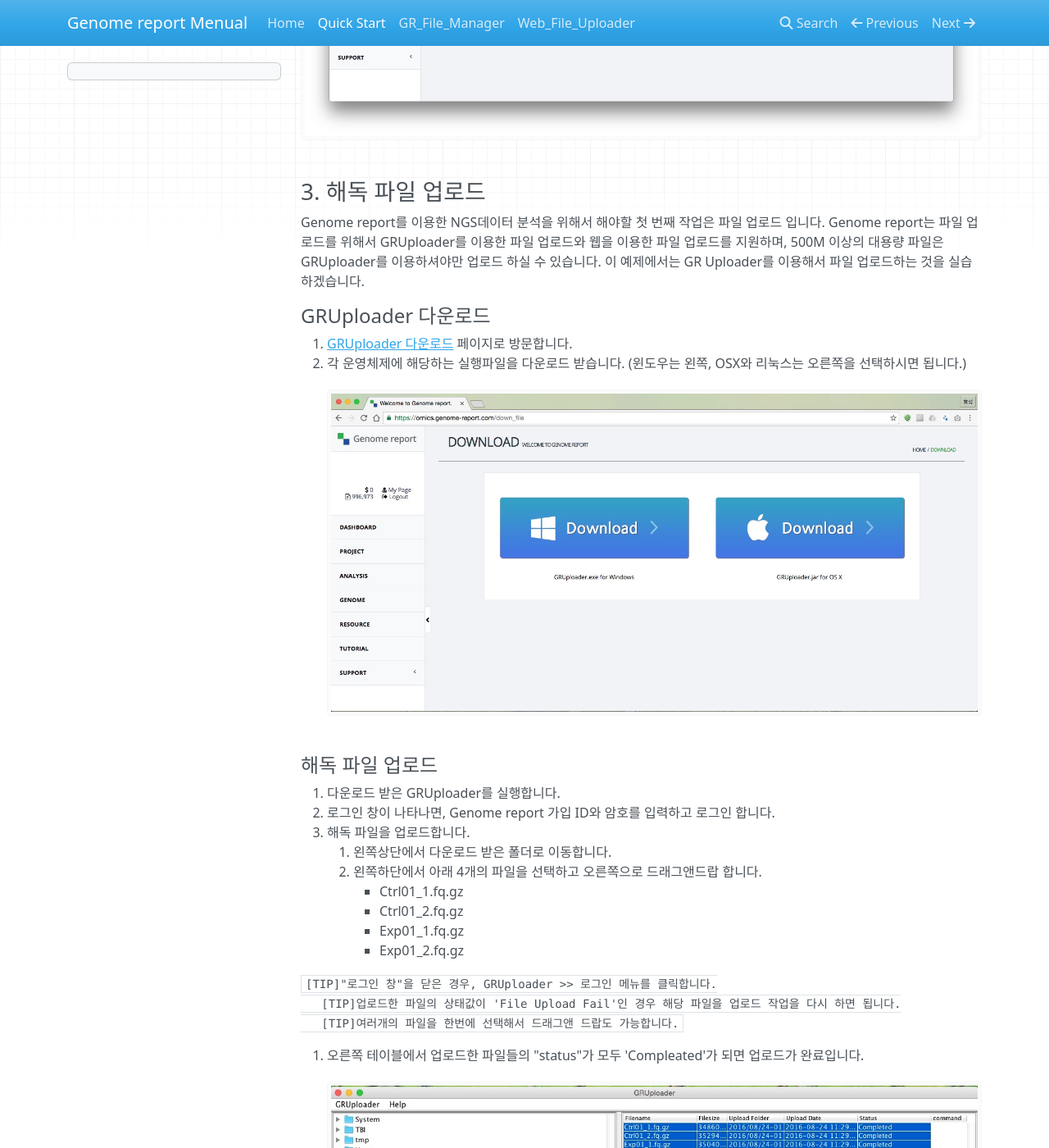
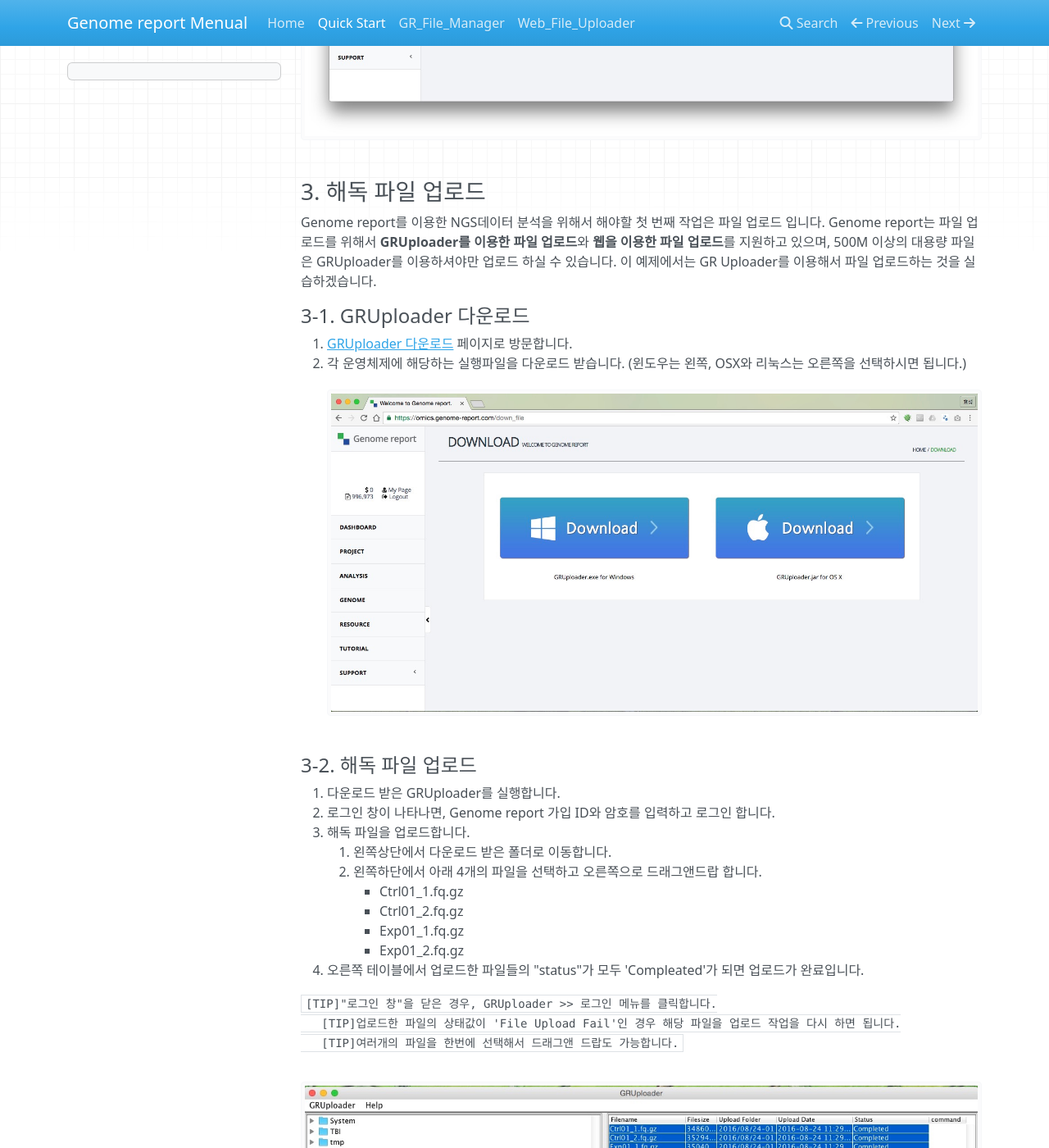
Before and after one commit to genomereport/gimanual, an MkDocs documentation site: the page built from docs/Quick_Start.md, in a window 1280 px wide and 1400 px high, scrolled down 1341 px. Shown: the whole window at 82% size. Built offline with MkDocs 1.6.1, drawn with Linux system fonts in a browser that asks for light colours; nearby versions of some CDN libraries; old or Windows-style settings are respelled for this version of MkDocs.

Commit message:
file upload

```diff
--- a/docs/Quick_Start.md
+++ b/docs/Quick_Start.md
@@ -48,17 +48,17 @@
 ### 3. 해독 파일 업로드
 
 Genome report를 이용한 NGS데이터 분석을 위해서 해야할 첫 번째 작업은 파일 업로드 입니다. Genome report는 파일 업로드를 위해서
-GRUploader를 이용한 파일 업로드와 웹을 이용한 파일 업로드를 지원하며, 500M 이상의 대용량 파일은 GRUploader를 이용하셔야만
+**GRUploader를 이용한 파일 업로드**와 **웹을 이용한 파일 업로드**를 지원하고 있으며, 500M 이상의 대용량 파일은 GRUploader를 이용하셔야만
 업로드 하실 수 있습니다. 이 예제에서는 GR Uploader를 이용해서 파일 업로드하는 것을 실습하겠습니다.
 
-#### GRUploader 다운로드
+#### 3-1. GRUploader 다운로드
 
 1. <a href="http://www.genome-report.com/down_file" target="_blank"> GRUploader 다운로드</a> 페이지로 방문합니다.
 2. 각 운영체제에 해당하는 실행파일을 다운로드 받습니다. (윈도우는 왼쪽, OSX와 리눅스는 오른쪽을 선택하시면 됩니다.)
 ![화면](https://github.com/genomereport/gimanual/raw/master/docs/images/screen_3.jpg)
 
 
-#### 해독 파일 업로드
+#### 3-2. 해독 파일 업로드
 
 1. 다운로드 받은 GRUploader를 실행합니다.
 2. 로그인 창이 나타나면, Genome report 가입 ID와 암호를 입력하고 로그인 합니다.
```
Also changed, not shown: other parts of docs/Quick_Start.md (+1 -1 lines).
